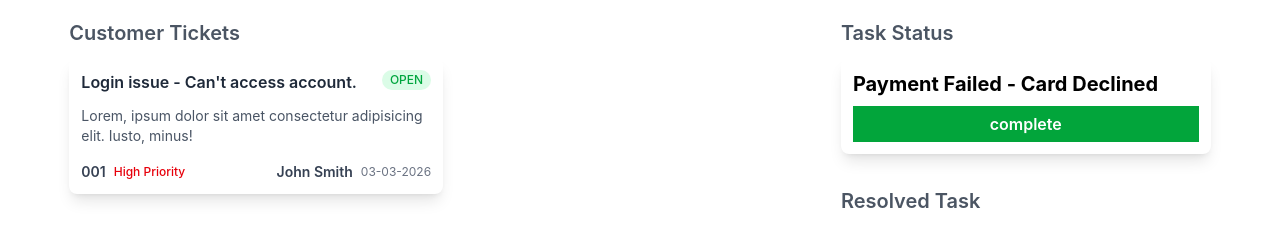
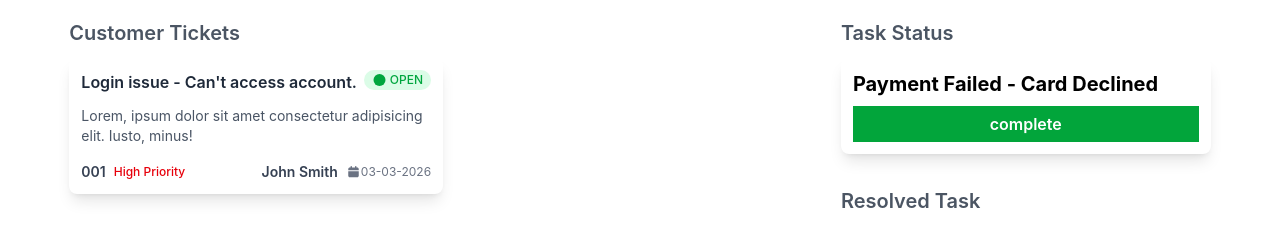
Before and after one commit to pobittra1/cs-ticket-system, a React (Vite) app: page / in a window 1280 px wide. Shown: the part 352-582 px from the top of the page. Built offline with nearby package versions, Linux system fonts and the light colour scheme.

Commit message:
added icons on ticket

```diff
--- a/src/components/TicketSec/TicketSec.jsx
+++ b/src/components/TicketSec/TicketSec.jsx
@@ -1,3 +1,5 @@
+import { FontAwesomeIcon } from '@fortawesome/react-fontawesome'
+import { faCircle, faCalendar } from '@fortawesome/free-solid-svg-icons'
 const TicketSec = () => {
     return (
         <div className="w-full grid grid-cols-12 p-4 gap-4">
@@ -11,7 +13,7 @@ const TicketSec = () => {
                                 Login issue - Can't access account.
                             </h3>
                             <p className="text-xs font-medium text-green-600 uppercase bg-green-100 px-2 py-0.5 rounded-full">
-                                Open
+                                <FontAwesomeIcon icon={faCircle} /> Open
                             </p>
                         </div>
 
@@ -28,7 +30,7 @@ const TicketSec = () => {
 
                             <div className="flex items-center gap-2 text-right">
                                 <p className="name font-semibold text-sm">John Smith</p>
-                                <p className="date text-gray-500 text-xs">03-03-2026</p>
+                                <p className="date text-gray-500 text-xs"><FontAwesomeIcon icon={faCalendar} />03-03-2026</p>
                             </div>
                         </div>
                     </div>
```
